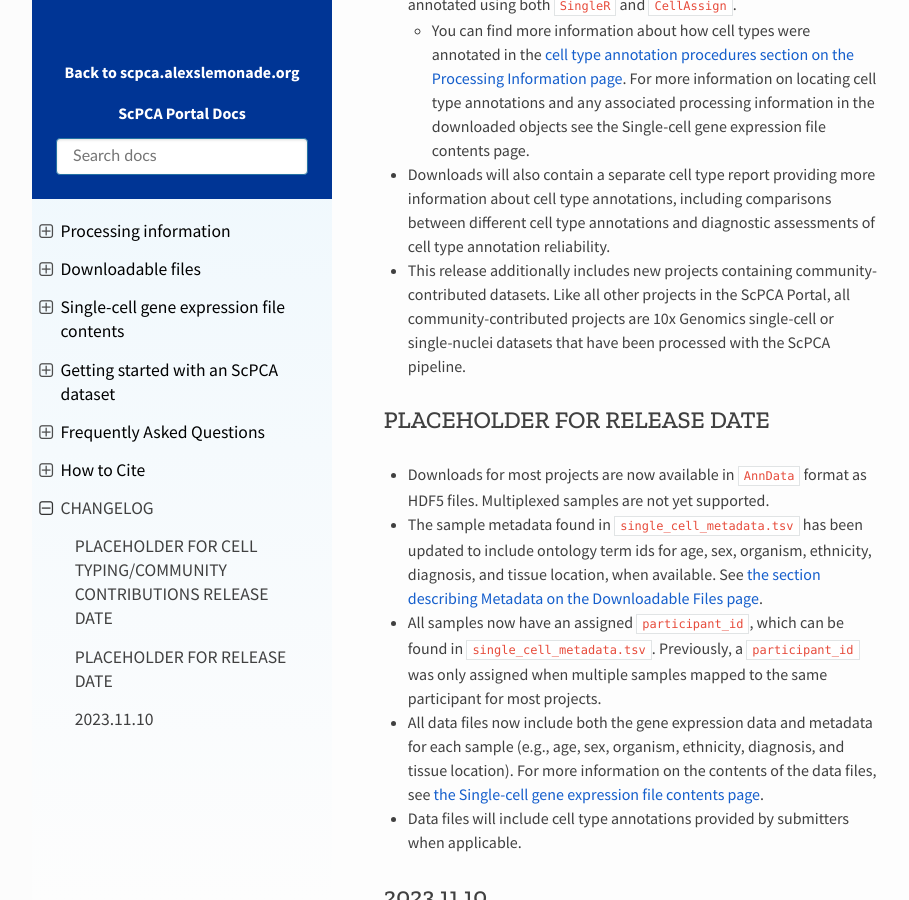
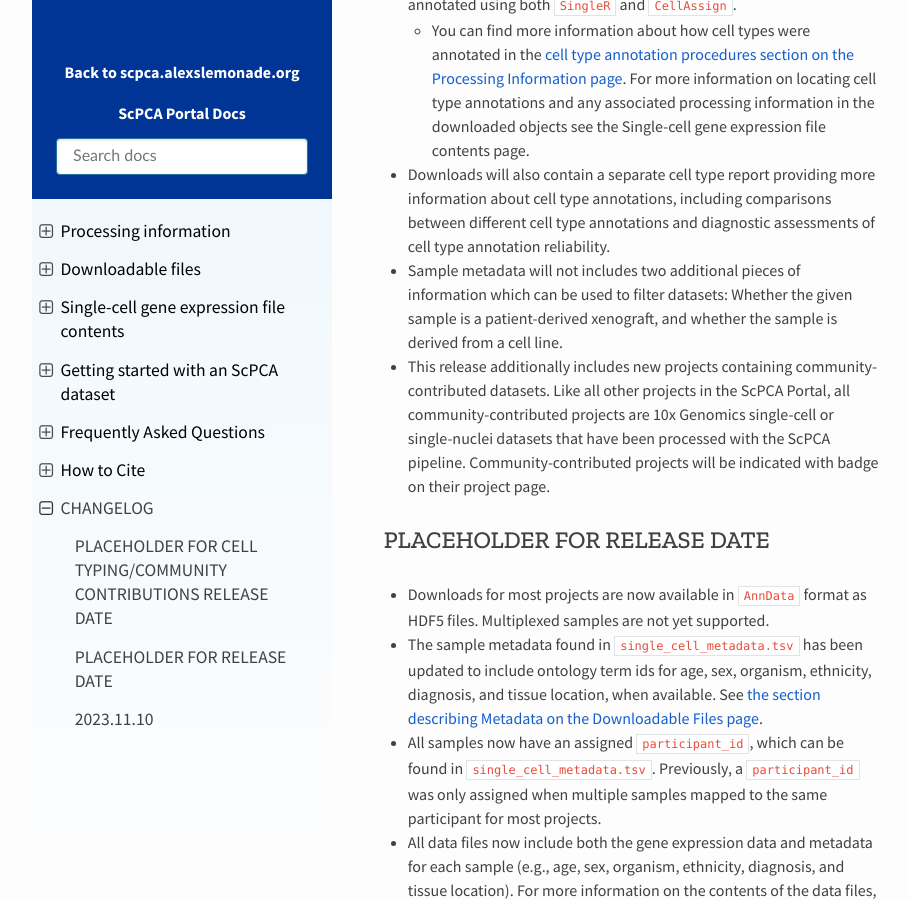
Before and after one commit to DongzeHE/scpca-docs, a Sphinx documentation site: the page built from docs/CHANGELOG.md, in a window 1280 px wide and 900 px high, scrolled down 722 px. Shown: the whole window, without its empty margins (158-1067 px from the left). Built offline with Sphinx 7.4.7 and the Read the Docs theme 2.0.0, drawn with Linux system fonts in a browser that asks for light colours.

Commit message:
statement about community contributed badge, and metadata with xenograft and cell line indicators

```diff
--- a/docs/CHANGELOG.md
+++ b/docs/CHANGELOG.md
@@ -20,8 +20,10 @@ Cells were annotated using both [`SingleR`](https://bioconductor.org/packages/re
   * You can find more information about how cell types were annotated in the {ref}`cell type annotation procedures section on the Processing Information page<processing_information:cell type annotation>`.
   For more information on locating cell type annotations and any associated processing information in the downloaded objects see {ref}`the Single-cell gene expression file contents page<processing_information:components of a singlecellexperiment object>`.
 * Downloads will also contain a separate cell type report providing more information about cell type annotations, including comparisons between different cell type annotations and diagnostic assessments of cell type annotation reliability.
+* Sample metadata will not includes two additional pieces of information which can be used to filter datasets: Whether the given sample is a patient-derived xenograft, and whether the sample is derived from a cell line.
 * This release additionally includes new projects containing community-contributed datasets.
 Like all other projects in the ScPCA Portal, all community-contributed projects are 10x Genomics single-cell or single-nuclei datasets that have been processed with the ScPCA pipeline.
+Community-contributed projects will be indicated with badge on their project page.
 
 
 ## PLACEHOLDER FOR RELEASE DATE
```
